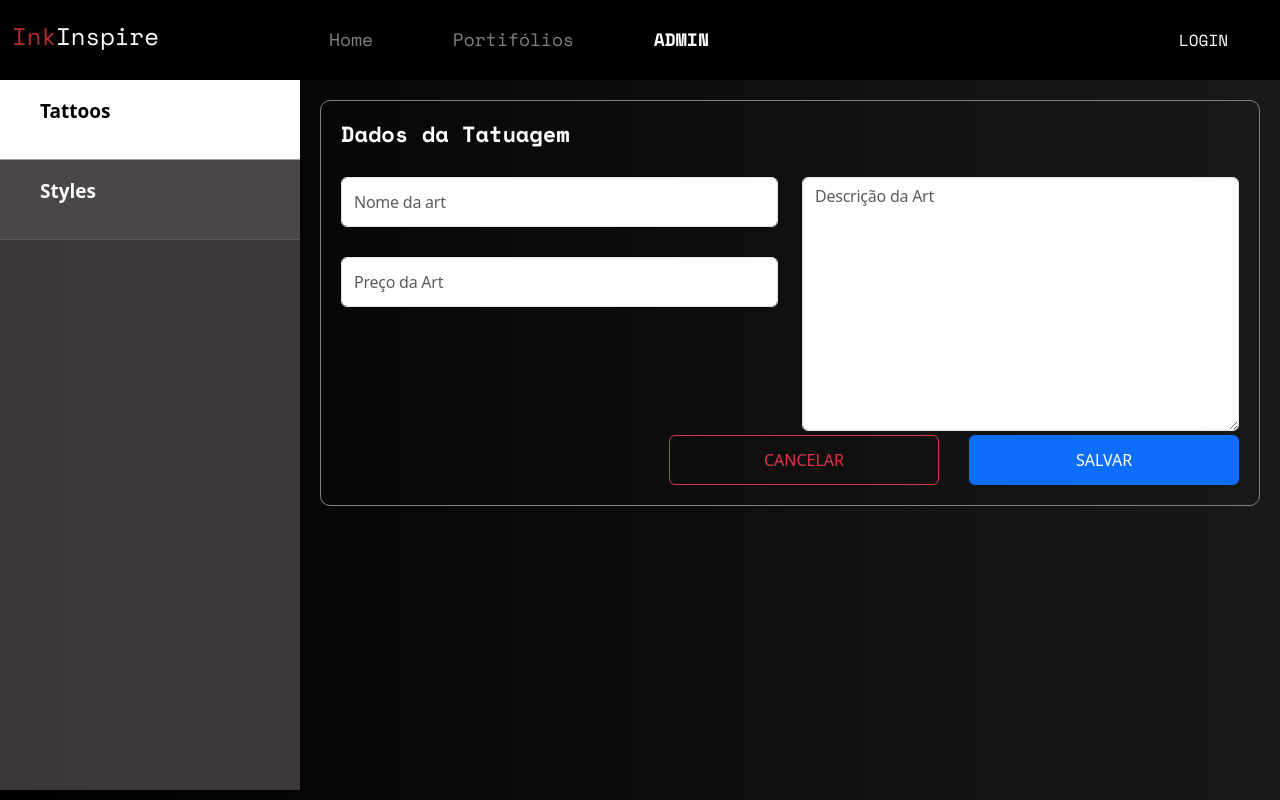
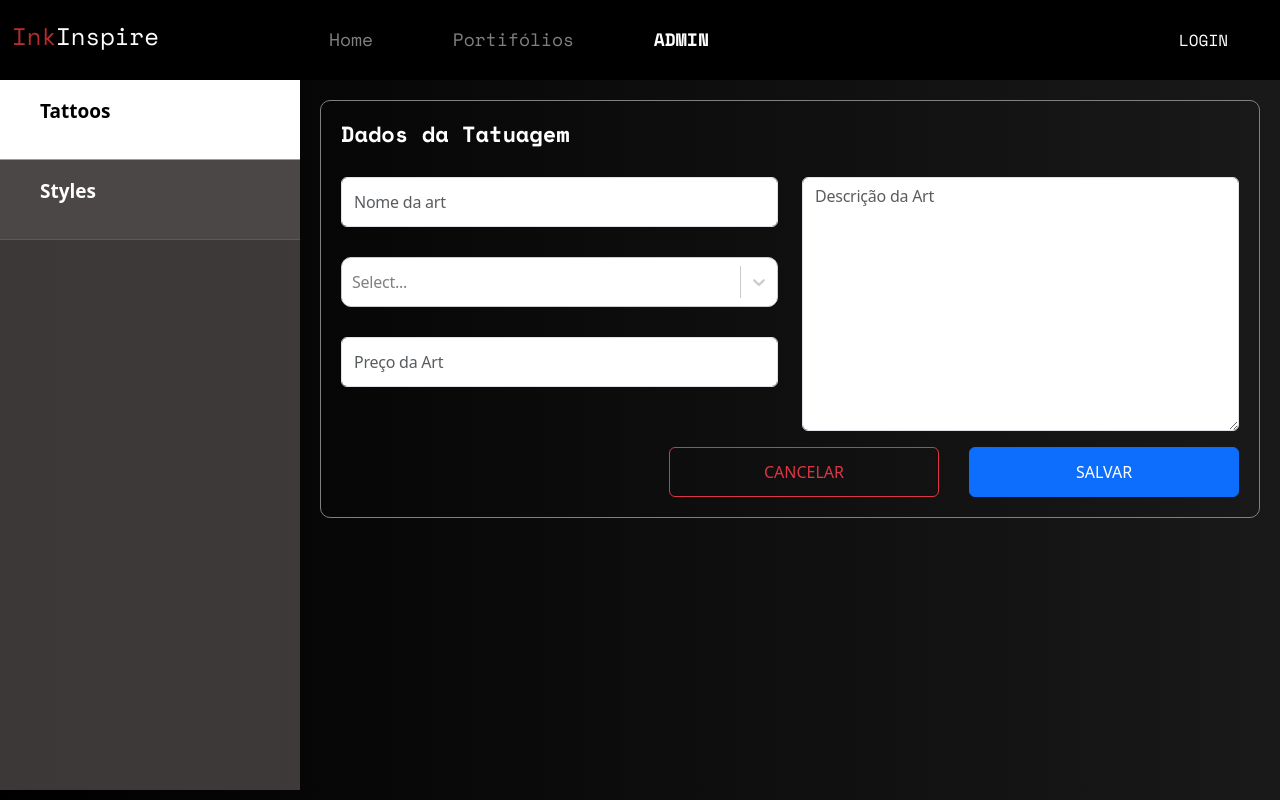
Before and after one commit to fh3mrique/InkInspire, a React (Vite) app in the folder frontend/: page /admin/tattoo/create in a window 1280 px wide. Built offline with nearby package versions, Linux system fonts and the light colour scheme; sample sign-in values are in the browser's storage.

Commit message:
Feat: React Select layout

```diff
--- a/frontend/package.json
+++ b/frontend/package.json
@@ -14,6 +14,7 @@
     "@emotion/styled": "^11.11.5",
     "@mui/material": "^5.15.15",
     "@types/qs": "^6.9.14",
+    "@types/react-select": "^5.0.1",
     "axios": "^1.6.8",
     "bootstrap": "^5.3.3",
     "jwt-decode": "^4.0.0",
@@ -23,7 +24,8 @@
     "react-hook-form": "^7.51.2",
     "react-masonry-css": "^1.0.16",
     "react-responsive-masonry": "^2.2.0",
-    "react-router-dom": "^6.22.3"
+    "react-router-dom": "^6.22.3",
+    "react-select": "^5.8.0"
   },
   "devDependencies": {
     "@types/bootstrap": "^5.2.10",
--- a/frontend/src/pages/Admin/Tattoos/Form/index.tsx
+++ b/frontend/src/pages/Admin/Tattoos/Form/index.tsx
@@ -5,6 +5,7 @@ import { BASE_URL, requestBackend } from "../../../../utils/request";
 import { AxiosRequestConfig } from "axios";
 import { useNavigate, useParams } from "react-router-dom";
 import { useEffect } from "react";
+import Select, { StylesConfig } from "react-select";
 
 type UrlParams = {
   tattooId: string;
@@ -16,6 +17,24 @@ const Form = () => {
     formState: { errors },
     setValue,
   } = useForm<Tattoo>();
+
+  const options: OptionType[] = [
+    { value: 'chocolate', label: 'Chocolate' },
+    { value: 'strawberry', label: 'Strawberry' },
+    { value: 'vanilla', label: 'Vanilla' },
+  ];
+
+  interface OptionType {
+    value: string;
+    label: string;
+  }
+
+  const customStyles: StylesConfig<OptionType, false> = {
+    option: (provided, state) => ({
+      ...provided,
+      color: state.isSelected ? 'black' : 'black', // Altere as cores conforme necessário
+    }),
+  };
 
   useEffect(() => {
     if (isEditing) {
@@ -41,7 +60,9 @@ const Form = () => {
   const onSubmit = (formData: Tattoo) => {
     const dataf = {
       ...formData,
-      artUrl: isEditing ? formData.artUrl : "https://i.pinimg.com/564x/b2/1f/91/b21f911c32aa6f11da75d70038f4f0ac.jpg",
+      artUrl: isEditing
+        ? formData.artUrl
+        : "https://i.pinimg.com/564x/b2/1f/91/b21f911c32aa6f11da75d70038f4f0ac.jpg",
       style: isEditing
         ? formData.style
         : {
@@ -94,6 +115,15 @@ const Form = () => {
                 <div className="invalid-feedback d-block">
                   {errors.name?.message}
                 </div>
+              </div>
+
+              <div className="margin-bottom-30">
+                <Select
+                  options={options}
+                  classNamePrefix="tattoo-crud-select"
+                  className="custom-select"
+                  styles={customStyles}
+                />
               </div>
 
               <div className="margin-bottom-30">
--- a/frontend/src/pages/Admin/Tattoos/Form/styles.css
+++ b/frontend/src/pages/Admin/Tattoos/Form/styles.css
@@ -35,6 +35,14 @@
     font-weight: bold;
 }
 
+.tattoo-crud-select__control{
+  border-radius: 10px !important;
+  font-size: 1em;
+  letter-spacing: -0.015em;
+  color: #263238 !important;
+  height: 50px;
+}
+
 @media(min-width: 576px){
     .tattoo-crud-buttons-container{
         justify-content: flex-end;
```
Also changed, not shown: 1 other file (tests, documents, lock files or other folders).
